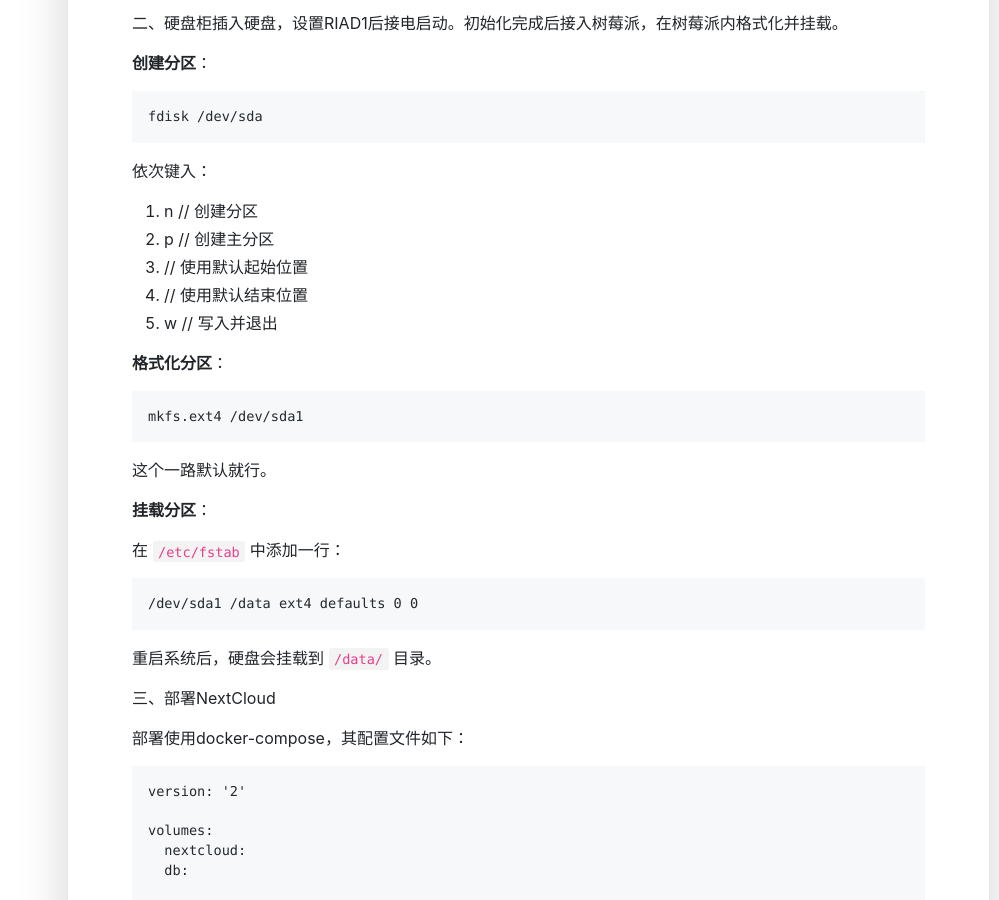
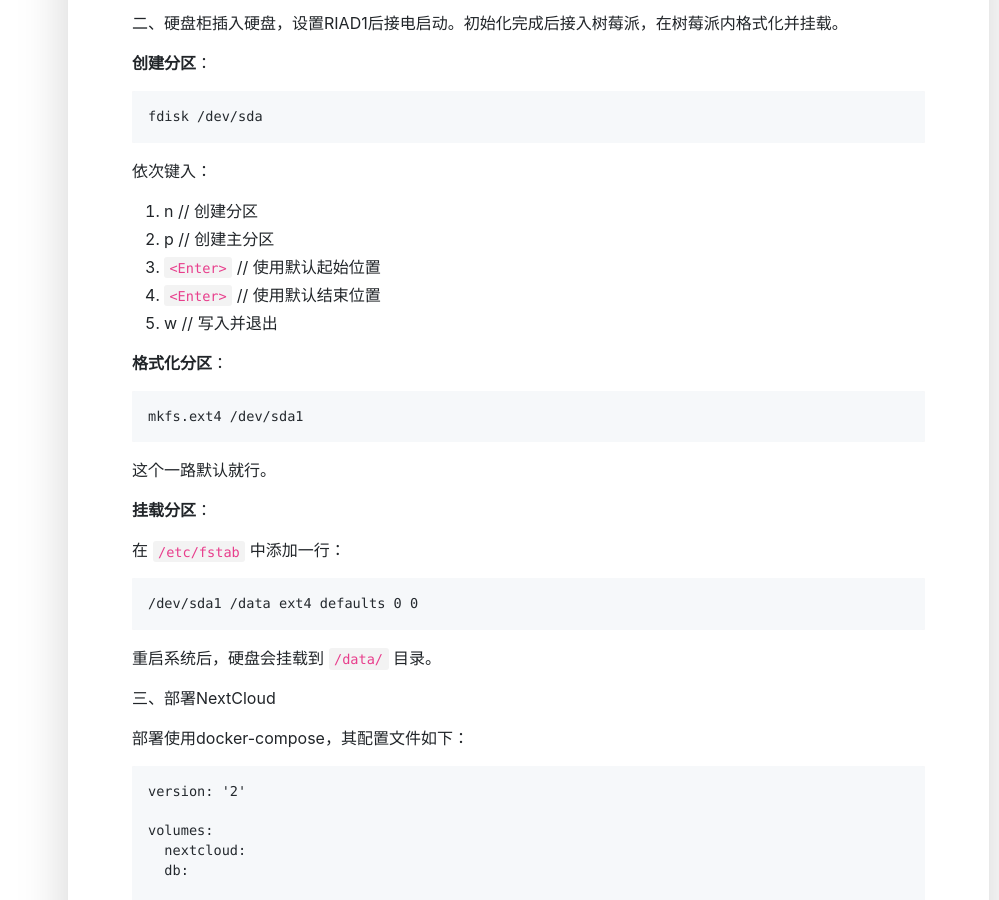
Before and after one commit to moonlightwatch/moonlightwatch.github.io, a Jekyll site: the page built from _posts/2021-03-09-私人云盘部署方案.md, in a window 1280 px wide and 900 px high, scrolled down 1893 px. Shown: the whole window, without its empty margins (281-1280 px from the left). Built offline with Jekyll 4.4.1, drawn with Linux system fonts in a browser that asks for light colours; comment, search, counter and statistics services are not loaded.

Commit message:
修正文本

```diff
--- a/_posts/2021-03-09-私人云盘部署方案.md
+++ b/_posts/2021-03-09-私人云盘部署方案.md
@@ -80,8 +80,8 @@ fdisk /dev/sda
 
 1. n   // 创建分区
 2. p   // 创建主分区
-3. <Enter> // 使用默认起始位置
-4. <Enter> // 使用默认结束位置
+3. `<Enter>` // 使用默认起始位置
+4. `<Enter>` // 使用默认结束位置
 5. w    // 写入并退出
 
 **格式化分区**：
```
